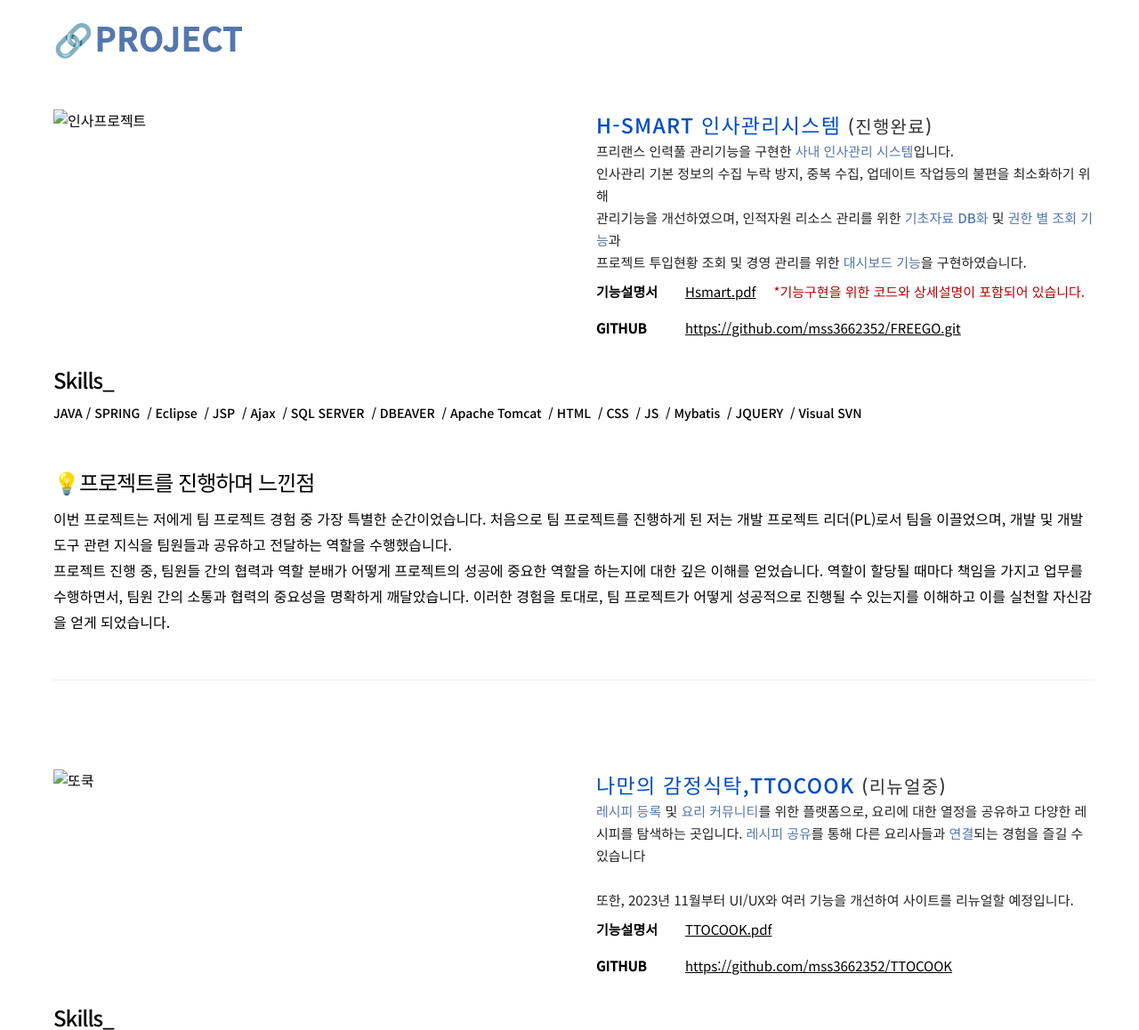
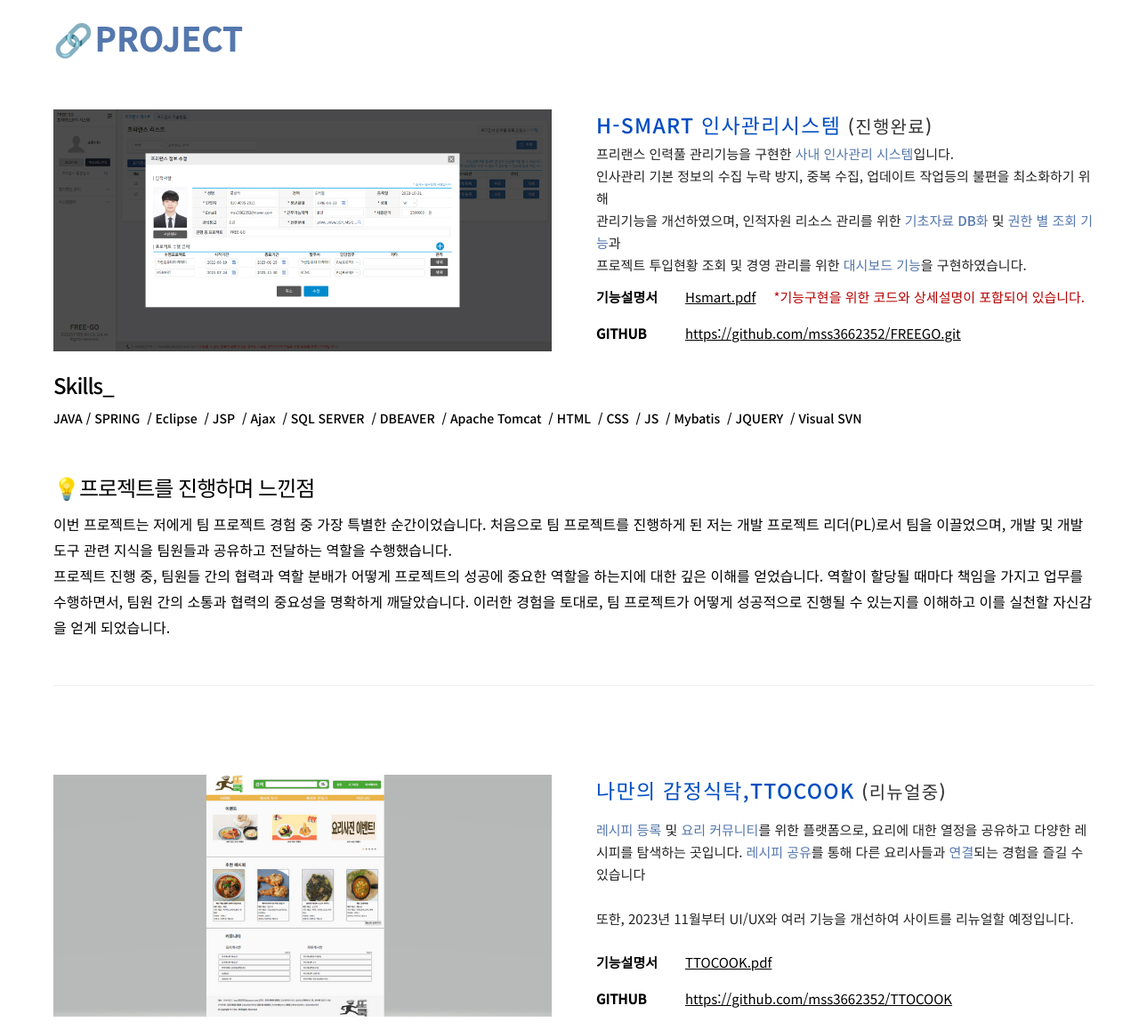
Before and after one commit to mss3662352/portpolio, a plain HTML site: page index.html in a window 1280 px wide. Shown: the part 1140-2298 px from the top of the page at 89% size. Drawn offline with nearby package versions, Linux system fonts and the light colour scheme; the site is published under a folder, as on GitHub Pages, so addresses that start at the root find nothing.

Commit message:
231102 commit
231102 commit

```diff
--- a/index.html
+++ b/index.html
@@ -6,9 +6,8 @@
     <meta name="viewport" content="width=device-width, initial-scale=1.0">
     <!-- SEO -->
     <title>문상석 포트폴리오</title>
-    <meta name="description" content="portfolio for yebin">
-    <meta name="author" content="kang yebin" />
-    <link rel="shortcut icon" href="./images/cat3.ico" type="image/x-icon">
+    <meta name="description" content="portfolio for MSS">
+    <meta name="author" content="MSS" />
     <!-- OGD (Open Graph Data) -->
     <meta property="og:title" content="문상석 포트폴리오" />
     <meta property="og:type" content="website" />
@@ -152,7 +151,7 @@
                     <li>
                         <div class="project_inner_wrap">
                             <div class="project_img">
-                                <img src="/imgs/project1.png" alt="인사프로젝트">
+                                <img src="./imgs/project1.png" alt="인사프로젝트">
                             </div>
                             <div class="project_des">
                                 <h1>H-SMART 인사관리시스템 <span>(진행완료)</span></h1>
@@ -212,7 +211,7 @@
                     <li>
                         <div class="project_inner_wrap">
                             <div class="project_img">
-                                <img src="/imgs/ttocookImg.png" alt="또쿡">
+                                <img src="./imgs/ttocookImg.png" alt="또쿡">
                             </div>
                             <div class="project_des">
                                 <h1>나만의 감정식탁,TTOCOOK <span>(리뉴얼중)</span></h1>
```
